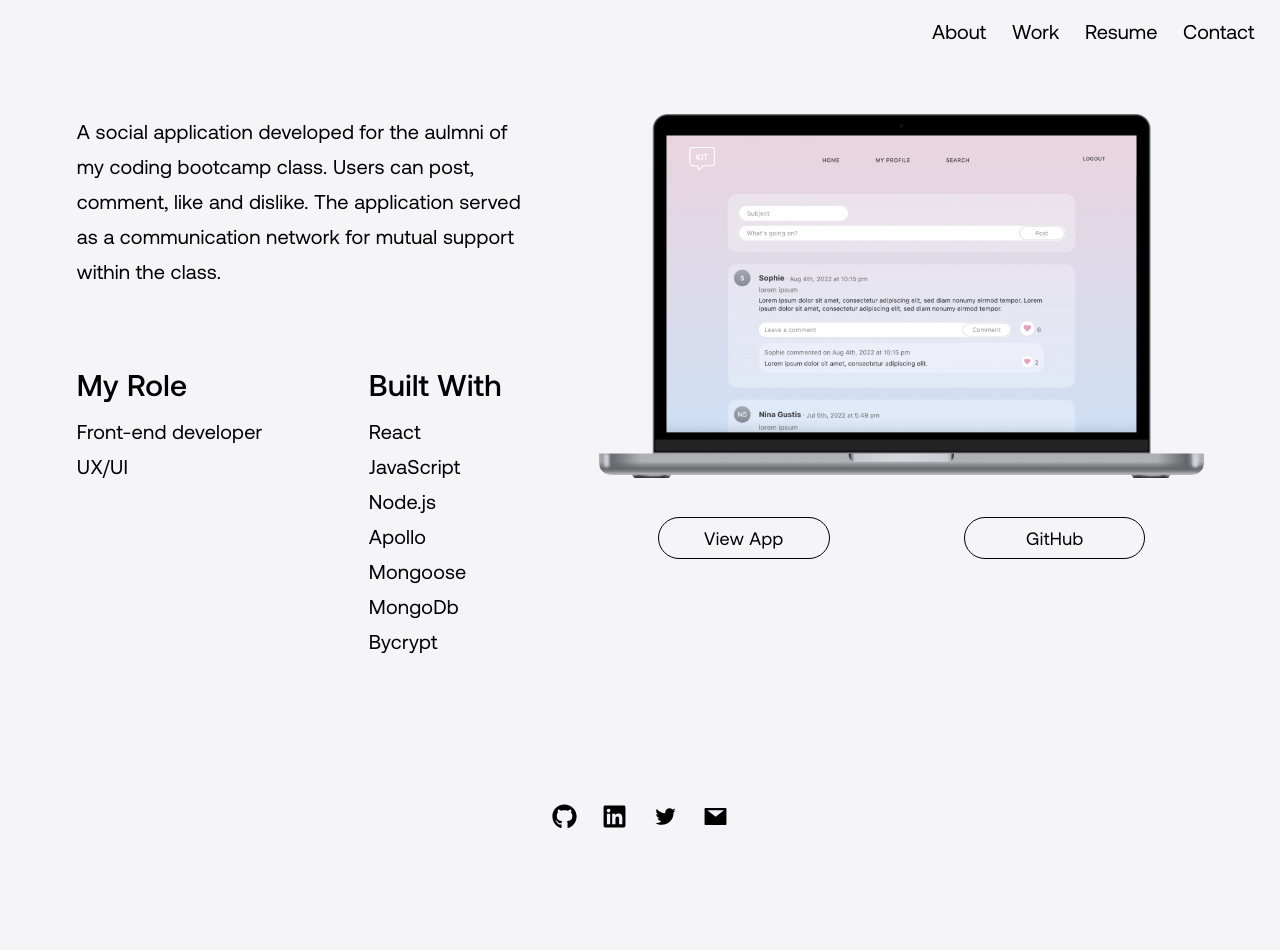
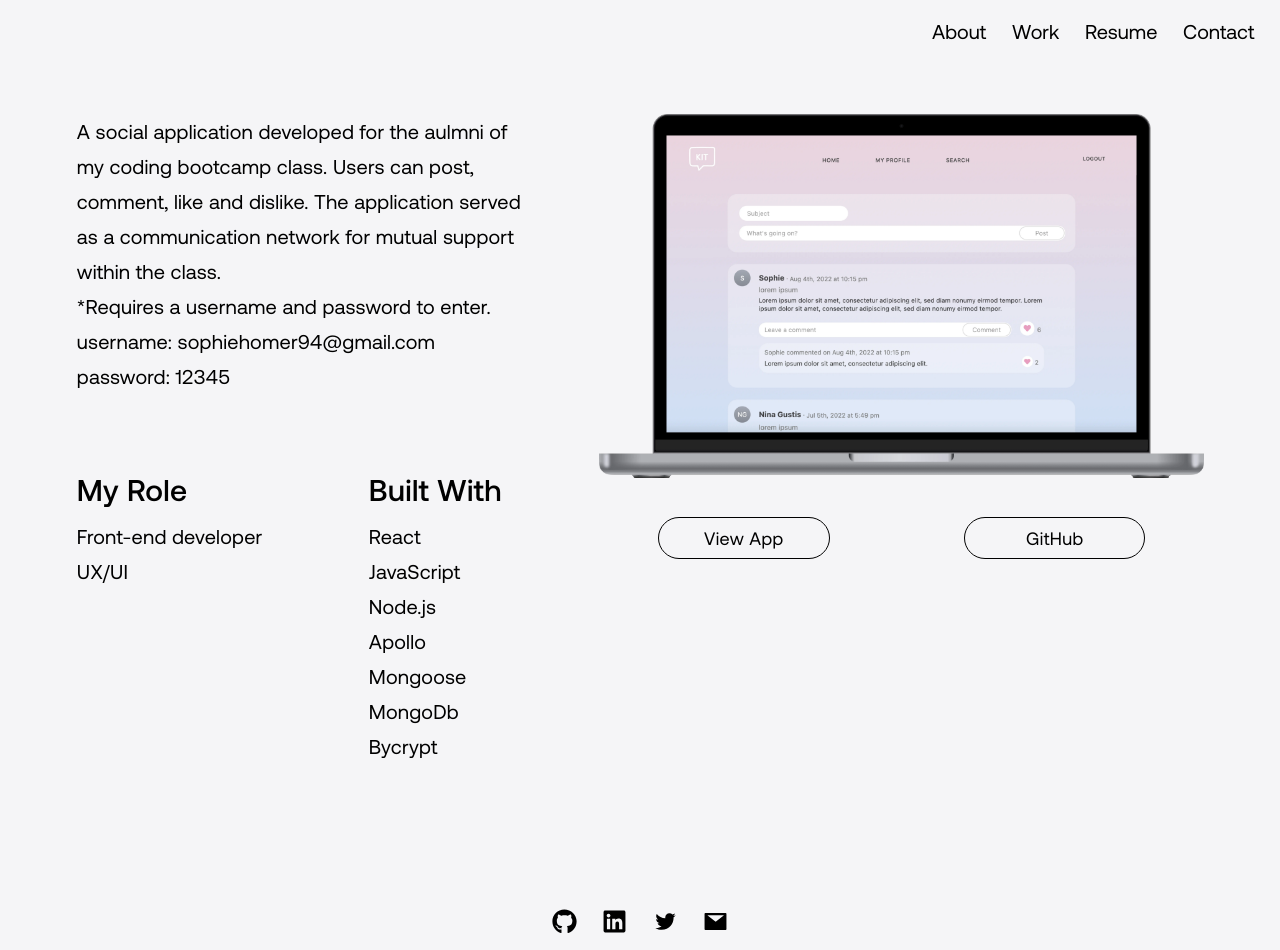
Before and after one commit to sophiehomer/react_portfolio, a React (Create React App) app: page /kit in a window 1280 px wide. Before the commit the page ends 845 px from the top, so only its background shows below. Built offline with nearby package versions, Linux system fonts and the light colour scheme.

Commit message:
kit username and password

```diff
--- a/src/pages/kit/index.js
+++ b/src/pages/kit/index.js
@@ -13,7 +13,10 @@ const Kit = () => {
     <div className="kitPage">
         <section className="kitSummaryContainer">
           <p className="kitSummary">
-            A social application developed for the aulmni of my coding bootcamp class. Users can post, comment, like and dislike. The application served as a communication network for mutual support within the class.
+            A social application developed for the aulmni of my coding bootcamp class. Users can post, comment, like and dislike. The application served as a communication network for mutual support within the class. <br></br>
+            *Requires a username and password to enter. <br></br>
+            username: sophiehomer94@gmail.com <br></br>
+            password: 12345
           </p>
           <section className="kitRoleAndTechnology">
             <div>
```
